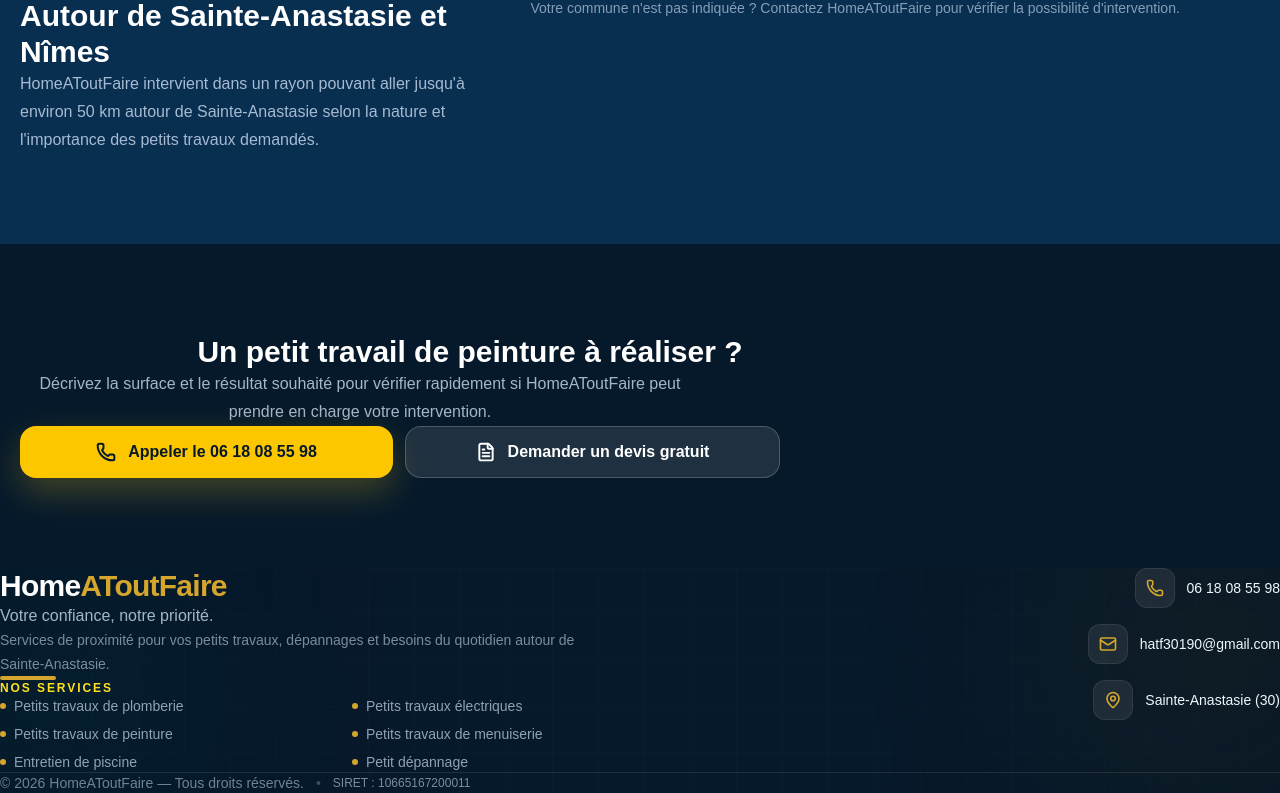
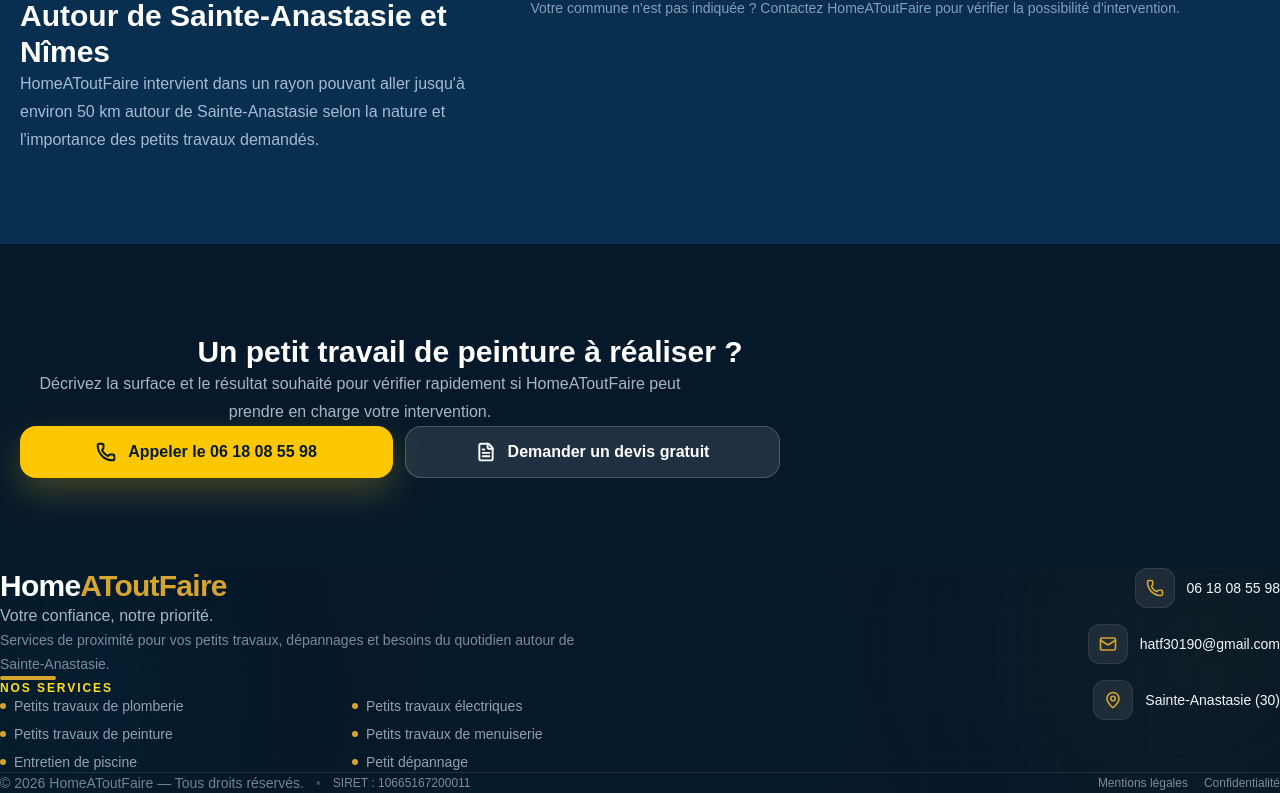
Before and after one commit to Thibal45/homeatoutfaire-premium, a Next.js app: page /peinture in a window 1280 px wide. Shown: the part 2377-3170 px from the top of the page. Built offline with nearby package versions, Linux system fonts and the light colour scheme.

Commit message:
Ajout des liens légaux dans le pied de page

```diff
--- a/app/components/Footer.tsx
+++ b/app/components/Footer.tsx
@@ -169,6 +169,7 @@ export default function Footer() {
           ===================================================== */}
 
           <div className="pt-7">
+            <div className="flex flex-col gap-3 sm:flex-row sm:items-center sm:justify-between">
               <p className="m-0 flex flex-wrap items-center gap-x-3 gap-y-1 text-sm text-blue-100/50">
                 <span>
                   © {new Date().getFullYear()} HomeAToutFaire — Tous droits
@@ -183,6 +184,26 @@ export default function Footer() {
                   SIRET : 10665167200011
                 </span>
               </p>
+
+              <nav
+                aria-label="Informations légales"
+                className="flex flex-wrap gap-x-4 gap-y-2 text-xs font-medium text-blue-100/55"
+              >
+                <Link
+                  href="/mentions-legales"
+                  className="transition-colors hover:text-white"
+                >
+                  Mentions légales
+                </Link>
+
+                <Link
+                  href="/politique-confidentialite"
+                  className="transition-colors hover:text-white"
+                >
+                  Confidentialité
+                </Link>
+              </nav>
+            </div>
           </div>
         </div>
       </div>
```
Lines whose indentation alone changed are shown as unchanged.
